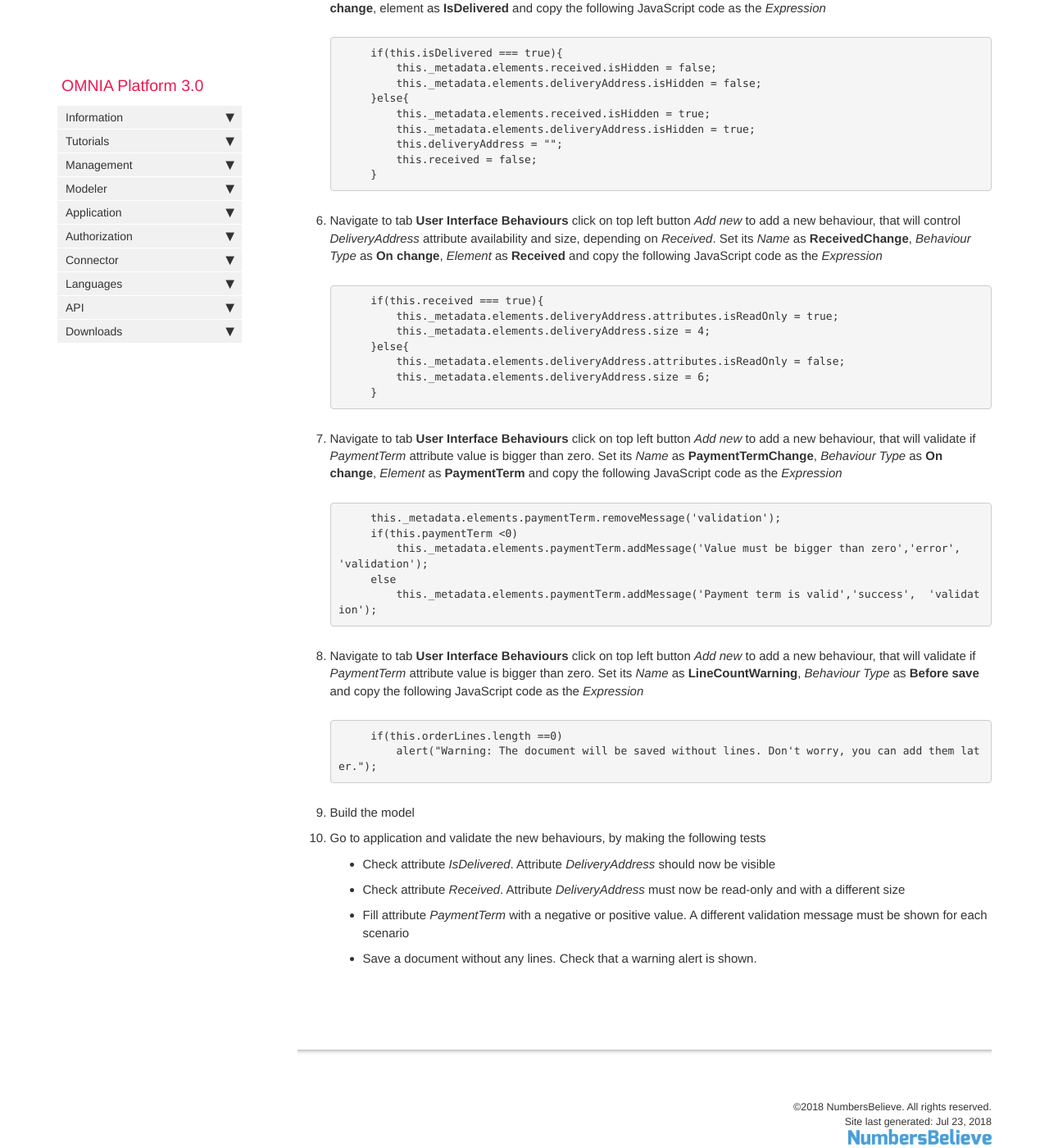
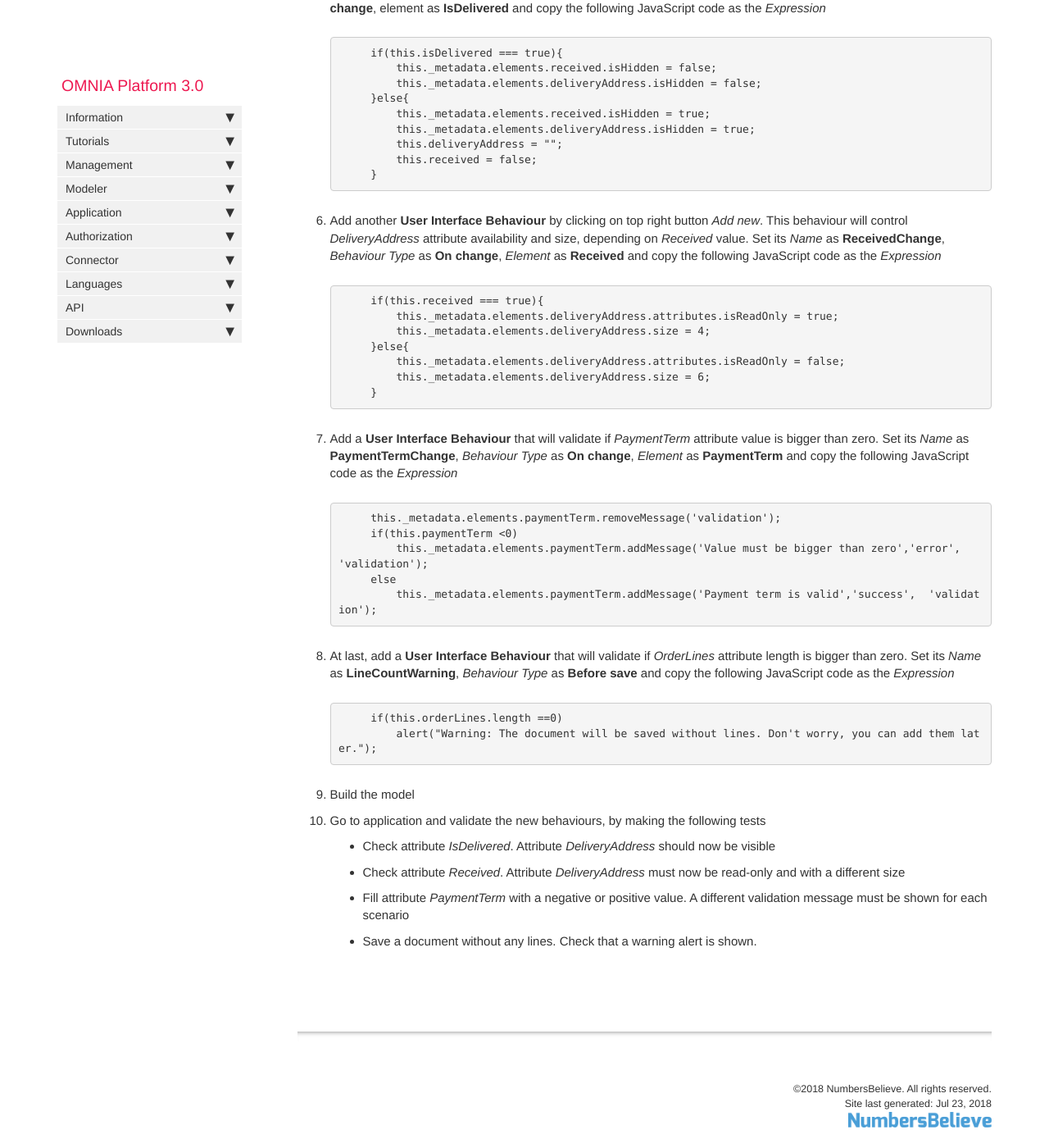
Before and after one commit to daniel8lopes/omnia3, a Jekyll site: the page built from docs/pages/omnia3/Tutorials/omnia3_uiextensibilitytutorial.md, in a window 1280 px wide and 1400 px high, scrolled down 977 px. Shown: the whole window at 82% size. Built offline with Jekyll 4.4.1, drawn with Linux system fonts in a browser that asks for light colours; nearby versions of some CDN libraries; comment, search, counter and statistics services are not loaded.

Commit message:
Update omnia3_uiextensibilitytutorial.md

````diff
--- a/docs/pages/omnia3/Tutorials/omnia3_uiextensibilitytutorial.md
+++ b/docs/pages/omnia3/Tutorials/omnia3_uiextensibilitytutorial.md
@@ -47,7 +47,7 @@ It is necessary to have completed the steps in the  [Beginner tutorial](http://d
         }
     ```
 
-6. Navigate to tab **User Interface Behaviours** click on top left button *Add new* to add a new behaviour, that will control  *DeliveryAddress* attribute availability and size, depending on *Received*. Set its *Name* as **ReceivedChange**, *Behaviour Type* as **On change**, *Element* as **Received** and copy the following JavaScript code as the *Expression*
+6. Add another **User Interface Behaviour** by clicking on top right button *Add new*. This behaviour will control *DeliveryAddress* attribute availability and size, depending on *Received* value. Set its *Name* as **ReceivedChange**, *Behaviour Type* as **On change**, *Element* as **Received** and copy the following JavaScript code as the *Expression*
 
     ```JavaScript
         if(this.received === true){
@@ -59,7 +59,7 @@ It is necessary to have completed the steps in the  [Beginner tutorial](http://d
         }
     ```
 
-7. Navigate to tab **User Interface Behaviours** click on top left button *Add new* to add a new behaviour, that will validate if   *PaymentTerm* attribute value is bigger than zero. Set its *Name* as **PaymentTermChange**, *Behaviour Type* as **On change**, *Element* as **PaymentTerm** and copy the following JavaScript code as the *Expression*
+7. Add a **User Interface Behaviour** that will validate if *PaymentTerm* attribute value is bigger than zero. Set its *Name* as **PaymentTermChange**, *Behaviour Type* as **On change**, *Element* as **PaymentTerm** and copy the following JavaScript code as the *Expression*
 
     ```JavaScript
         this._metadata.elements.paymentTerm.removeMessage('validation');
@@ -69,7 +69,7 @@ It is necessary to have completed the steps in the  [Beginner tutorial](http://d
             this._metadata.elements.paymentTerm.addMessage('Payment term is valid','success',  'validation');
     ```
 
-8. Navigate to tab **User Interface Behaviours** click on top left button *Add new* to add a new behaviour, that will validate if   *PaymentTerm* attribute value is bigger than zero. Set its *Name* as **LineCountWarning**, *Behaviour Type* as **Before save** and copy the following JavaScript code as the *Expression*
+8. At last, add a **User Interface Behaviour** that will validate if *OrderLines* attribute length is bigger than zero. Set its *Name* as **LineCountWarning**, *Behaviour Type* as **Before save** and copy the following JavaScript code as the *Expression*
 
     ```JavaScript
         if(this.orderLines.length ==0)
````
